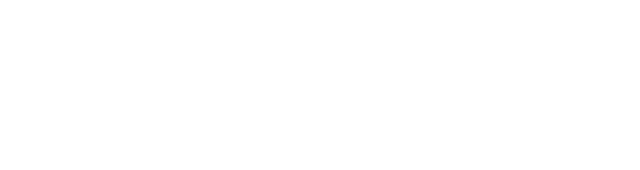
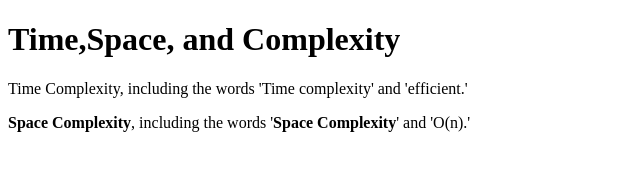
Before and after one commit to acciojob/time-and-space-complexity-Areddulanaveenkumar, a website: page main.html in a window 1280 px wide. Shown: the whole page, without its empty margins (0-640 px from the left). Drawn offline with Linux system fonts and the light colour scheme.

Commit message:
created a submission

```diff
--- a/main.html
+++ b/main.html
@@ -7,9 +7,10 @@
 </head>
 
 <body>
-	<!-- the entire body must be written by student -->
-    <script type="text/javascript" src="./script.js">
-</script>
+    <h1>Time,Space, and Complexity</h1>
+    <p>Time Complexity, including the words 'Time complexity' and 'efficient.'</p>
+    <p><b>Space Complexity</b>, including the words '<b>Space Complexity</b>' and 'O(n).'</p>
+</body>
 
 </body>
 
```
